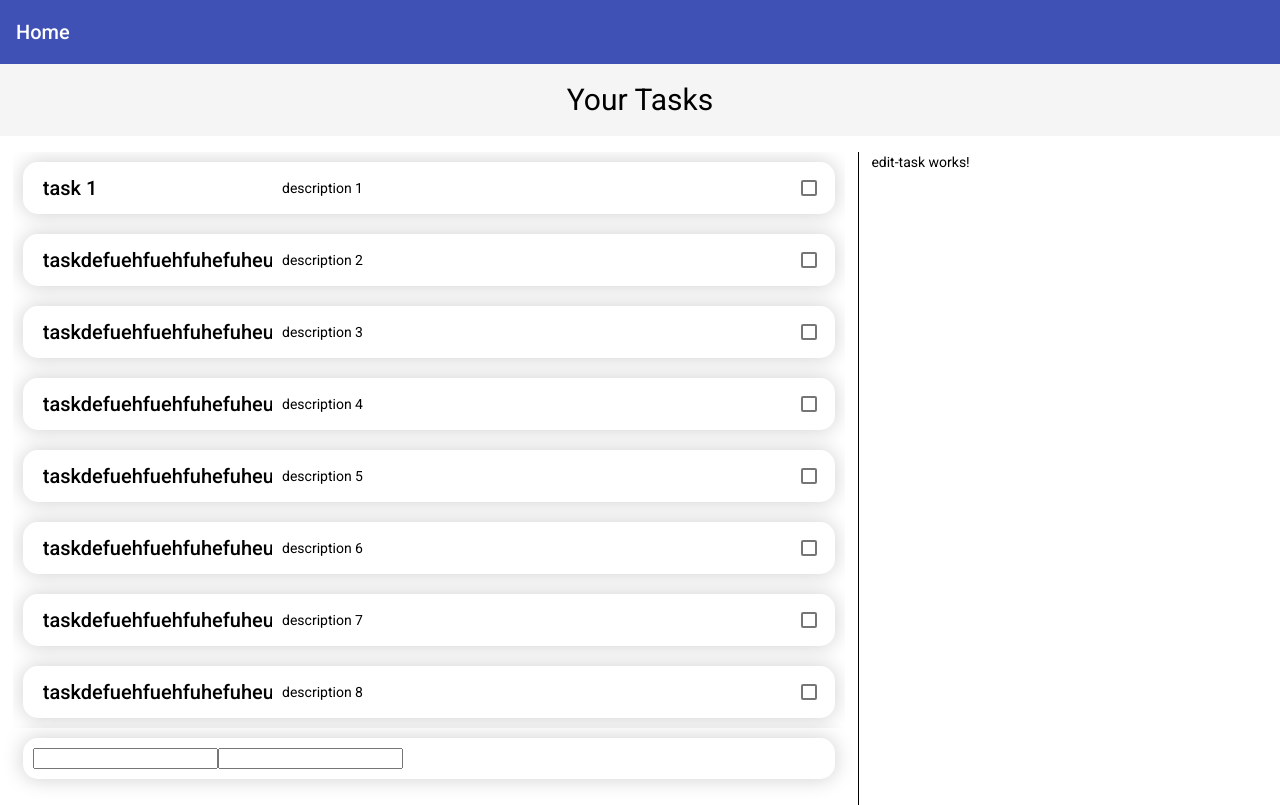
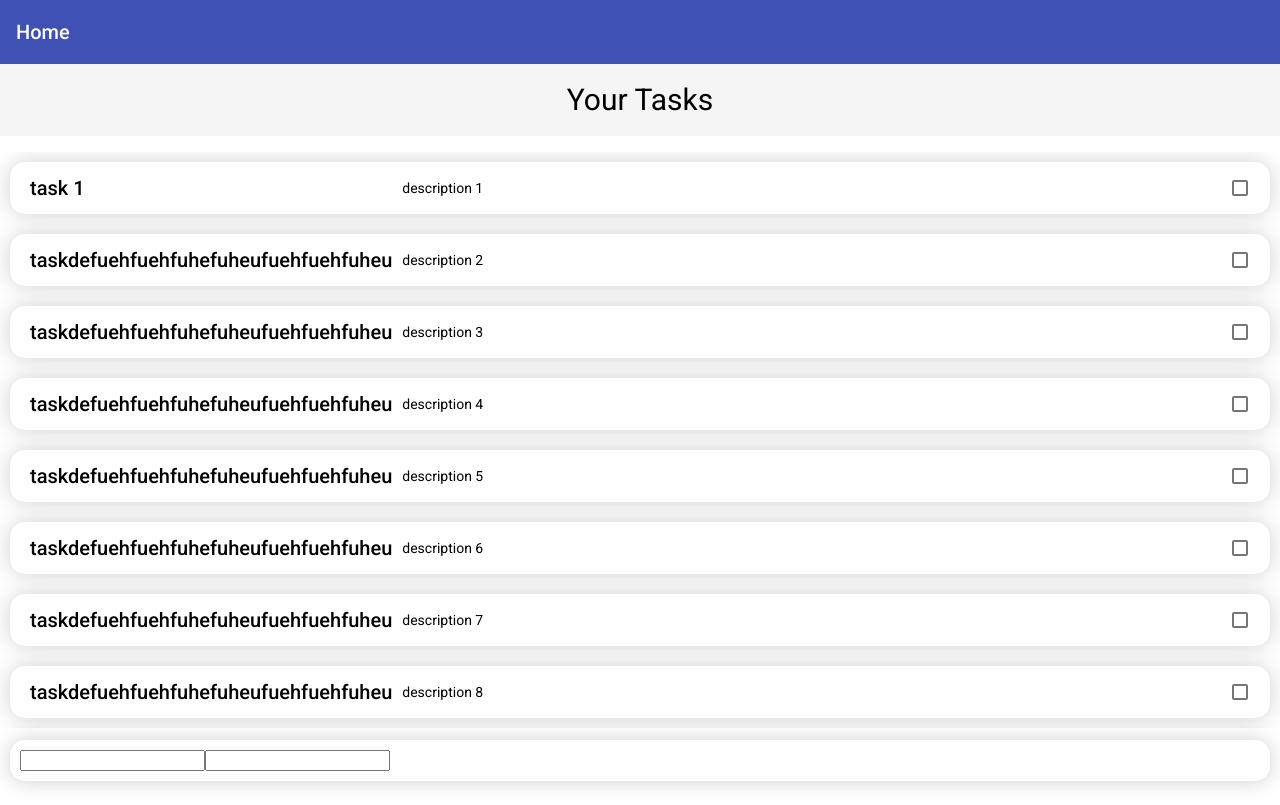
Before and after one commit to JuleZ1905/angular_zangl, an Angular app: page /home in a window 1280 px wide. Built offline with nearby package versions, Linux system fonts and the light colour scheme.

Commit message:
changed css

```diff
--- a/angular.json
+++ b/angular.json
@@ -103,5 +103,8 @@
         }
       }
     }
+  },
+  "cli": {
+    "analytics": false
   }
 }
--- a/src/app/app-routing.module.ts
+++ b/src/app/app-routing.module.ts
@@ -1,10 +1,12 @@
 import { NgModule } from '@angular/core';
 import { RouterModule, Routes } from '@angular/router';
+import { EditTaskComponent } from './edit-task/edit-task.component';
 import { HomeComponent } from './home/home.component';
 
 const routes: Routes = [
   { path: '', redirectTo: '/home', pathMatch: 'full' },
   { path: 'home', component: HomeComponent },
+  { path: 'edit-task', component: EditTaskComponent },
 ];
 
 @NgModule({
--- a/src/app/edit-task/edit-task.component.ts
+++ b/src/app/edit-task/edit-task.component.ts
@@ -1,17 +1,24 @@
+import { InvokeFunctionExpr } from '@angular/compiler';
 import { Component, OnInit } from '@angular/core';
+import { Router } from '@angular/router';
 
 @Component({
   selector: 'app-edit-task',
   template: `
     <p>
-      edit-task works!
+      {{ route_info}}
     </p>
   `,
   styleUrls: ['./edit-task.component.css']
 })
 export class EditTaskComponent implements OnInit {
 
-  constructor() { }
+  route_info: any;
+
+  constructor(private router: Router) {
+    this.route_info = this.router.getCurrentNavigation()?.extras.state?.['task'].name;
+    console.log(this.route_info);
+  }
 
   ngOnInit(): void {
   }
--- a/src/app/home/home.component.css
+++ b/src/app/home/home.component.css
@@ -25,7 +25,7 @@ a {
 
 .task-view {
     display: flex;
-    flex-direction: row;
+    flex-direction: column;
     width: 100%;
     height: 80%;
 }
@@ -34,7 +34,7 @@ a {
   display: flex;
   flex-direction: column;
   margin-left: 1%;
-  width: 65%;
+  width: 100%;
 }
 
 .task-list {
@@ -44,16 +44,16 @@ a {
   overflow: hidden;
 }
 
-.add-view {
-  height: 10%;
+.add-task {
   width: 100%;
-  display: flex;
-  flex-direction: column;
-  align-items: center;
 }
 
-.add-task {
+.add-view {
+
+  display: flex;
+  align-items: center;
   width: 100%;
+  height: 10%;
 }
 
 .task-list:hover {
@@ -73,7 +73,7 @@ a {
 
 .v-line {
     border-left: 1px solid black;
-    height: 102%;
+    height: 100%;
     margin-left: 1%;
     margin-right: 1%;
 }
--- a/src/app/home/home.component.ts
+++ b/src/app/home/home.component.ts
@@ -1,4 +1,5 @@
 import { Component, OnInit } from '@angular/core';
+import { Router } from '@angular/router';
 
 @Component({
   selector: 'app-home',
@@ -11,35 +12,37 @@ import { Component, OnInit } from '@angular/core';
         <h1 class="header">Your Tasks</h1>
       </div>
       <div class="task-view">
-        <div class="tasks">
         <div class="task-list">
           <app-task
             class="task-item"
             *ngFor="let task of tasks"
             [task]="task"
+            (click)="onSelect(task)"
           ></app-task>
         </div>
         <div class="add-view">
-            <app-task class="add-task" [isAddTask]="true">
-            </app-task>
+          <app-task class="add-task" [isAddTask]="true"> </app-task>
         </div>
-        </div>
-        <div class="v-line"></div>
-        <app-edit-task> </app-edit-task>
       </div>
     </div>
   `,
   styleUrls: ['./home.component.css'],
 })
 export class HomeComponent implements OnInit {
-  constructor() {}
+  constructor(private router: Router) {}
+
   tasks = [{ name: 'task 1', description: 'description 1' }];
+
   ngOnInit(): void {
-    for (let index = 2; index < 50; index++) {
+    for (let index = 2; index < 100; index++) {
       this.tasks.push({
         name: 'taskdefuehfuehfuhefuheufuehfuehfuheufhe' + index,
         description: 'description ' + index,
       });
     }
   }
+
+  onSelect(task: any) {
+    this.router.navigate(['/edit-task'], { state: { task: task } });
   }
+}
```
Lines whose indentation alone changed are shown as unchanged.
